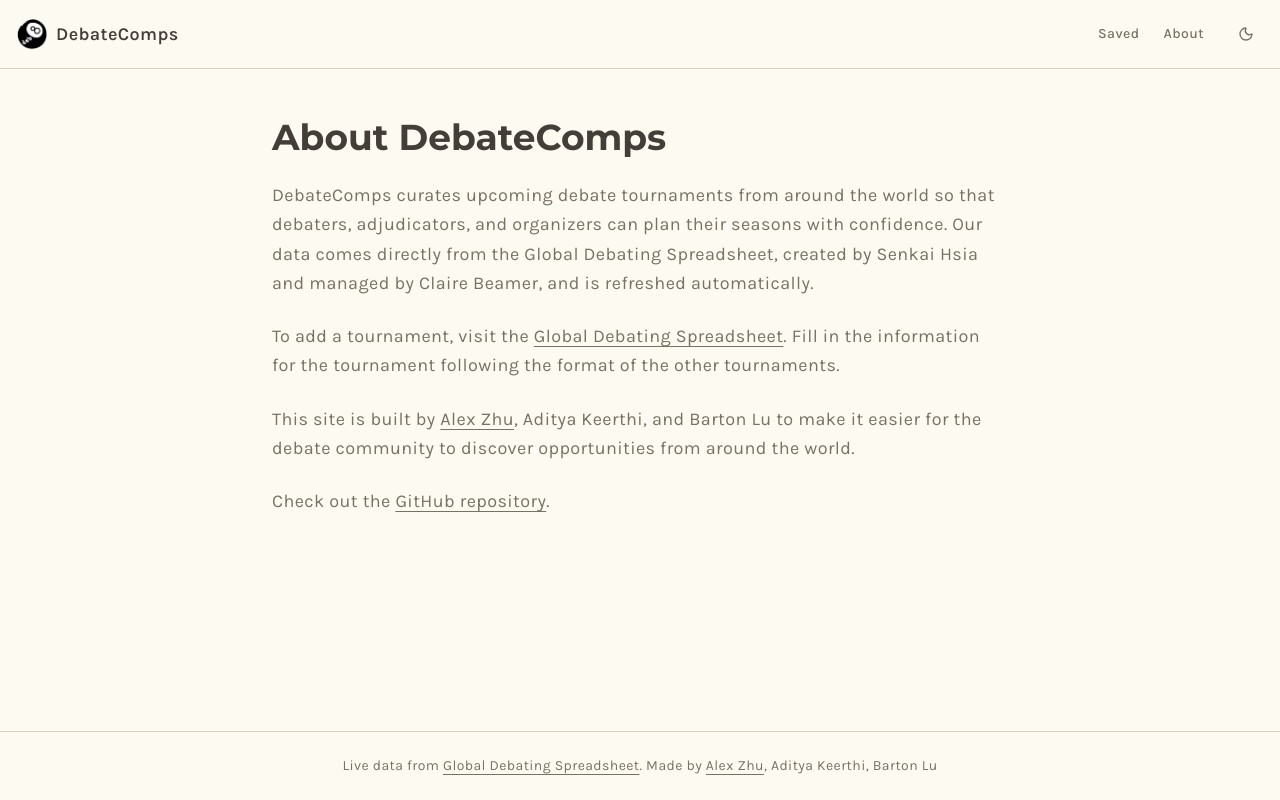
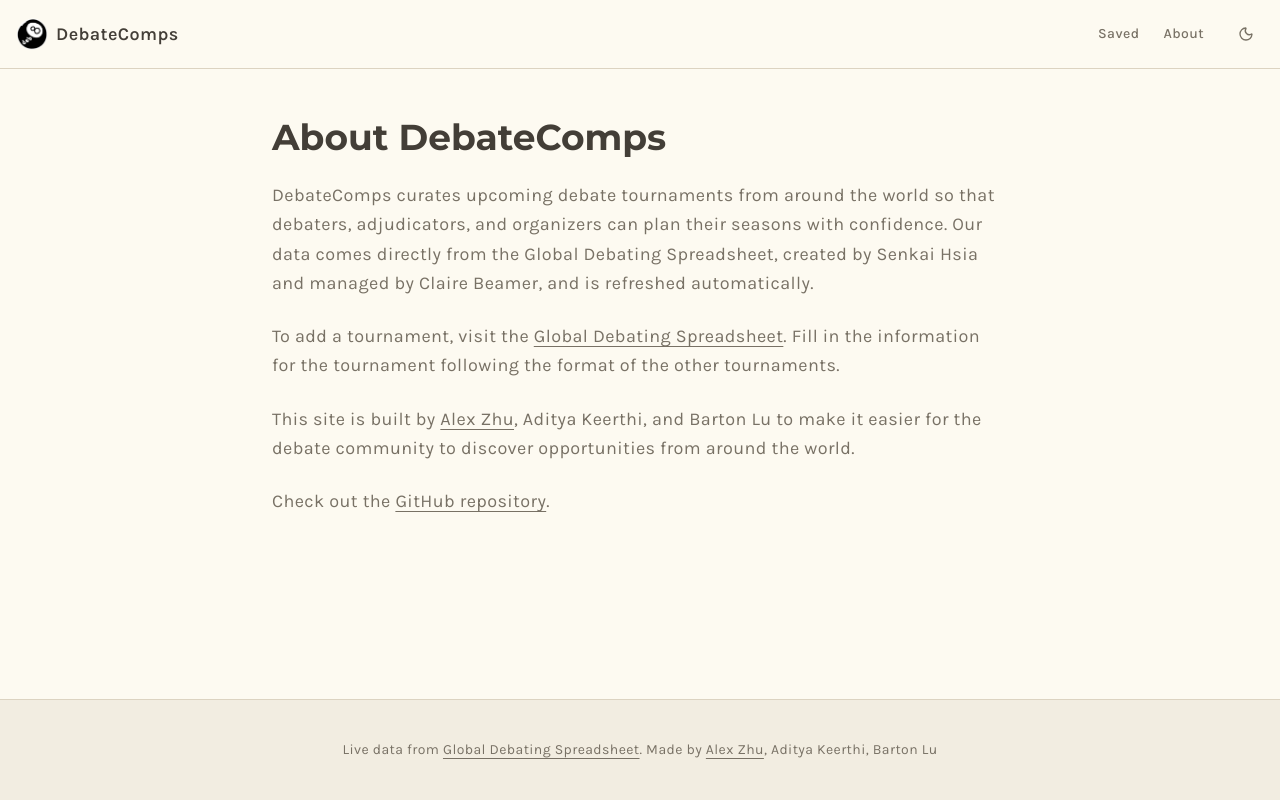
Before and after one commit to probablyalexzhu/DebateComps, a Next.js app: page /about in a window 1280 px wide. Built offline with nearby package versions, Linux system fonts and the light colour scheme.

Commit message:
style: give footer more presence with muted background and matching overscroll

```diff
--- a/src/app/globals.css
+++ b/src/app/globals.css
@@ -185,6 +185,9 @@
 @layer base {
   * {
     @apply border-border outline-ring/50;
+  }
+  html {
+    background-color: oklch(from var(--muted) l c h / 0.5);
   }
   body {
     @apply bg-background text-foreground;
--- a/src/components/custom/footer.tsx
+++ b/src/components/custom/footer.tsx
@@ -1,7 +1,7 @@
 export function Footer() {
   return (
-    <footer className="border-t bg-background">
-      <div className="container mx-auto px-4 py-6">
+    <footer className="border-t bg-muted/50">
+      <div className="container mx-auto px-4 py-10">
         <p className="text-center text-sm text-muted-foreground">
           Live data from{" "}
           <a
```
